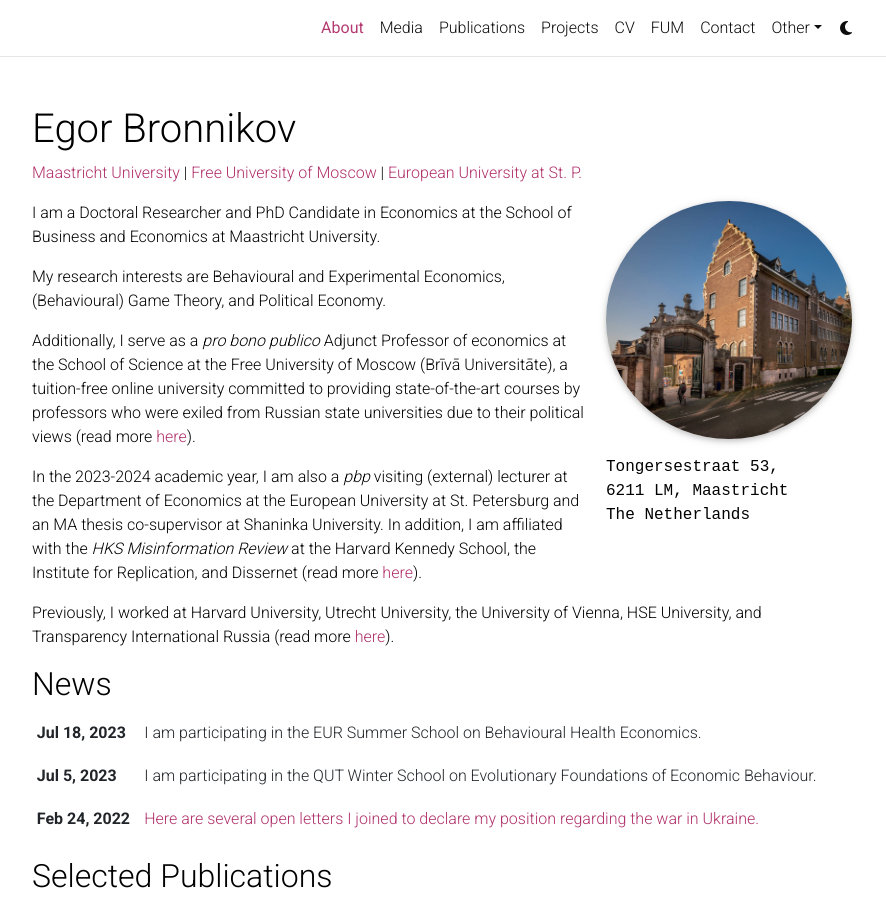
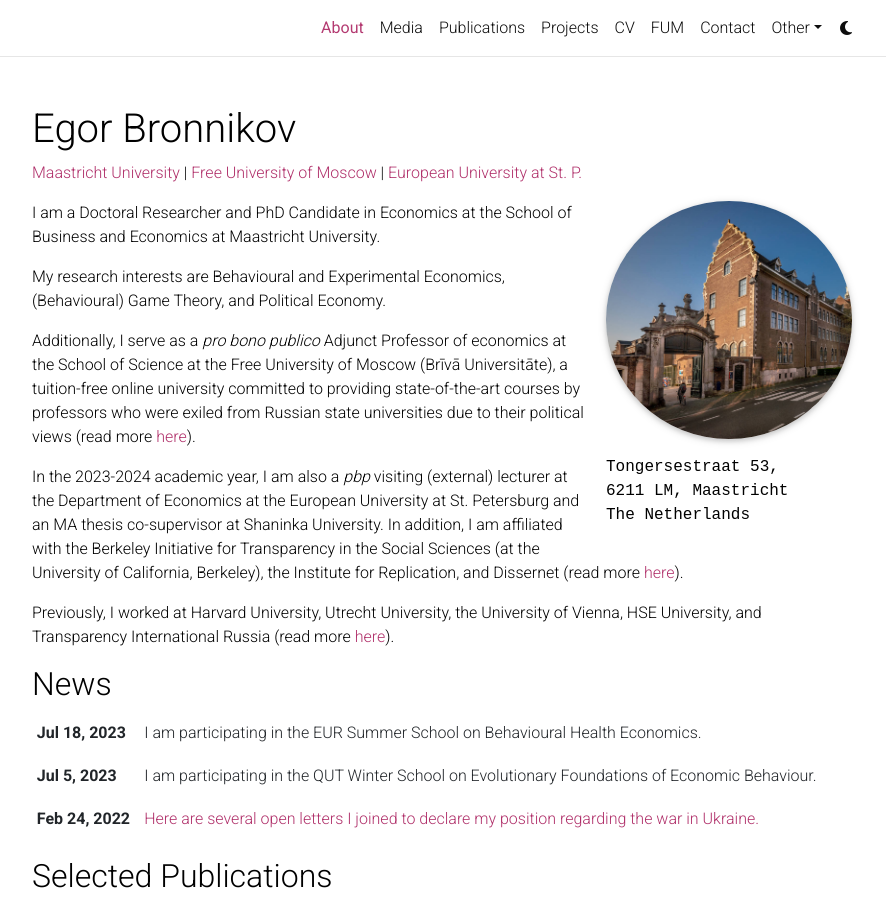
Before and after one commit to egorbronnikov/egorbronnikov.github.io, a Jekyll site: the page built from _pages/about.md, in a window 1280 px wide and 1097 px high, cut to the strip 0-923 px from the top of the window. Shown: the whole strip, without its empty margins (198-1084 px from the left). Built offline with Jekyll 4.4.1, drawn with Linux system fonts in a browser that asks for light colours; comment, search, counter and statistics services are not loaded; a style sheet for code colours, icons or effects is not loaded.

Commit message:
Update about.md

```diff
--- a/_pages/about.md
+++ b/_pages/about.md
@@ -30,7 +30,9 @@
 
 Additionally, I serve as a <i>pro bono publico</i> Adjunct Professor of economics at the School of Science at the Free University of Moscow (Brīvā Universitāte), a tuition-free online university committed to providing state-of-the-art courses by professors who were exiled from Russian state universities due to their political views (read more [here](/teaching/)).
 
-In the 2023-2024 academic year, I am also a <i>pbp</i> visiting (external) lecturer at the Department of Economics at the European University at St. Petersburg and an MA thesis co-supervisor at Shaninka University. In addition, I am affiliated with the <i>HKS Misinformation Review</i> at the Harvard Kennedy School, the Institute for Replication, and Dissernet (read more [here](/affiliations/)).
+In the 2023-2024 academic year, I am also a <i>pbp</i> visiting (external) lecturer at the Department of Economics at the European University at St. Petersburg and an MA thesis co-supervisor at Shaninka University. In addition, I am affiliated with the Berkeley Initiative for Transparency in the Social Sciences (at the University of California, Berkeley), the Institute for Replication, and Dissernet (read more [here](/affiliations/)).
+
+[comment]: <> ( as well as with the <i>HKS Misinformation Review</i> at the Harvard Kennedy School. )
 
 [comment]: <> (<i>Inter alia</i>, I am quite concerned about issues related to research replicability and academic integrity. I am affiliated with the Institute for Replication ([I4R](https://i4replication.org/)),  and Dissernet, a <i>pro bono publico</i> academic network that examines, documents and fights against plagiarism in Russian Doctoral and Habilitation theses. )
 
```
